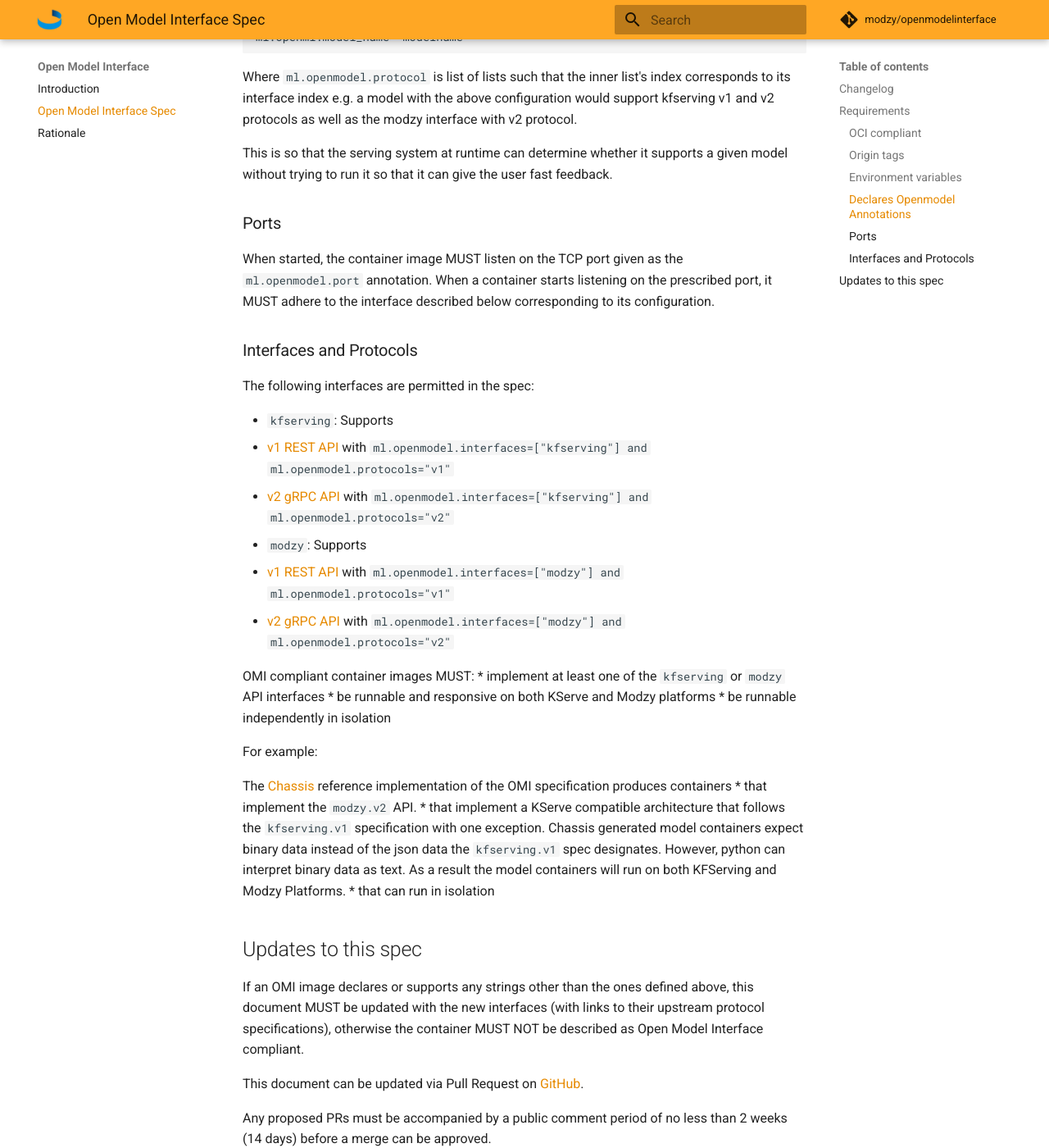
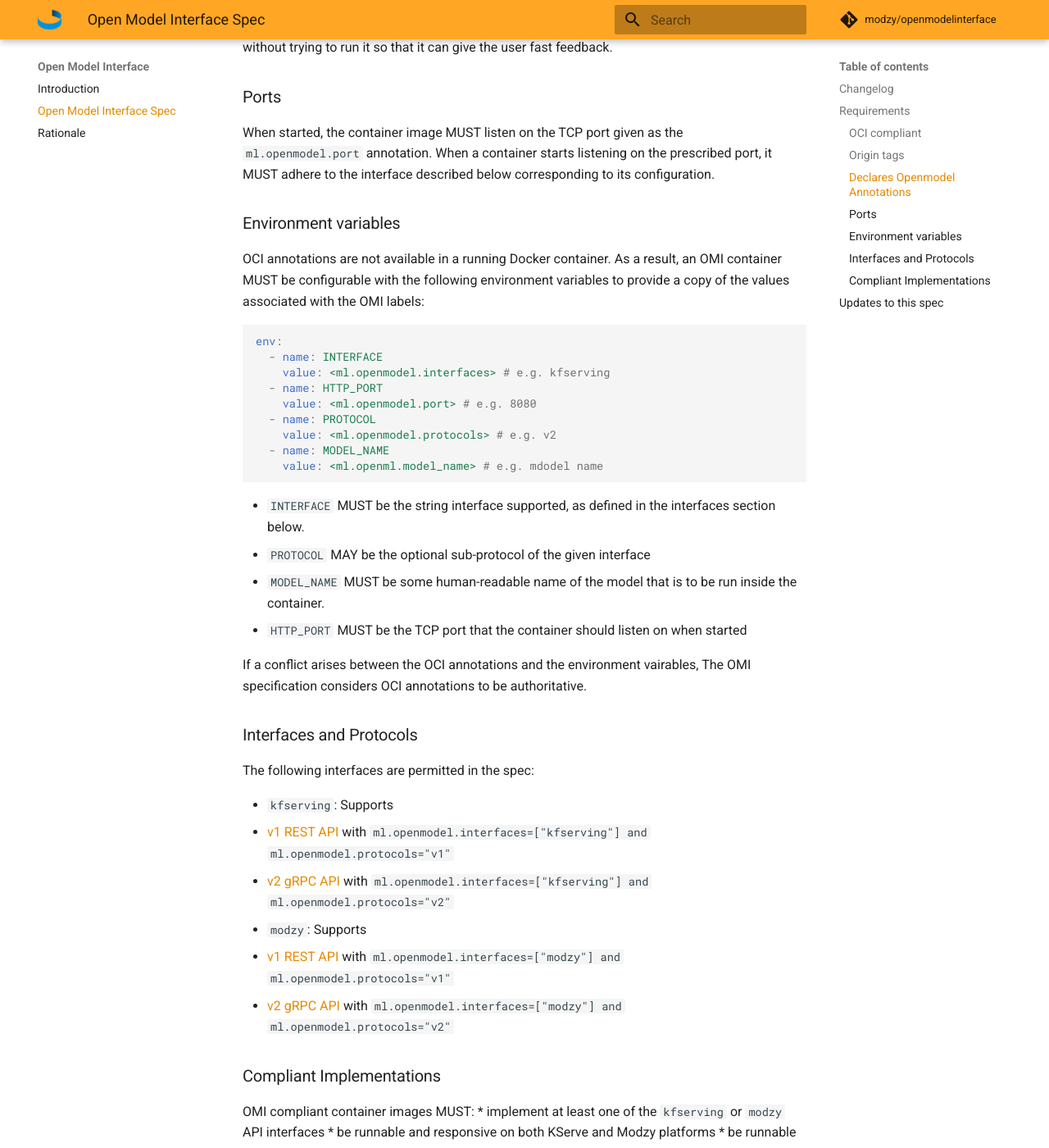
Before and after one commit to chassisml/openmodelinterface, an MkDocs documentation site: the page built from docs/spec.md, in a window 1280 px wide and 1400 px high, scrolled down 1351 px. Shown: the whole window at 82% size. Built offline with MkDocs 1.6.1 and Material for MkDocs 9.7.7, drawn with Linux system fonts in a browser that asks for light colours; comment, search, counter and statistics services are not loaded; some of the changed text lies outside the part shown.

Commit message:
Updated container spec with environment varibale inserts

````diff
--- a/docs/spec.md
+++ b/docs/spec.md
@@ -11,7 +11,7 @@
 
 ## Requirements
 
-To qualify as an Open Model Interface (OMI) compliant container, a container must pass the following tests.
+To qualify as an Open Model Interface (OMI) compliant container, a container MUST pass the following tests.
 
 ### OCI compliant
 
@@ -49,6 +45,26 @@ This is so that the serving system at runtime can determine whether it supports
 When started, the container image MUST listen on the TCP port given as the `ml.openmodel.port` annotation.
 When a container starts listening on the prescribed port, it MUST adhere to the interface described below corresponding to its configuration.
 
+### Environment variables
+OCI annotations are not available in a running Docker container. As a result, an OMI container MUST be configurable with the following environment variables to provide a copy of the values associated with the OMI labels:
+```yaml
+env:
+  - name: INTERFACE
+    value: <ml.openmodel.interfaces> # e.g. kfserving
+  - name: HTTP_PORT
+    value: <ml.openmodel.port> # e.g. 8080
+  - name: PROTOCOL
+    value: <ml.openmodel.protocols> # e.g. v2
+  - name: MODEL_NAME
+    value: <ml.openml.model_name> # e.g. mdodel name
+```
+
+* `INTERFACE` MUST be the string interface supported, as defined in the interfaces section below.
+* `PROTOCOL` MAY be the optional sub-protocol of the given interface
+* `MODEL_NAME` MUST be some human-readable name of the model that is to be run inside the container.
+* `HTTP_PORT` MUST be the TCP port that the container should listen on when started
+
+If a conflict arises between the OCI annotations and the environment vairables, The OMI specification considers OCI annotations to be authoritative.
 ### Interfaces and Protocols
 
 The following interfaces are permitted in the spec:
@@ -60,6 +76,7 @@ The following interfaces are permitted in the spec:
   * [v1 REST API](https://docs.modzy.com/docs/container-specifications-rest) with `ml.openmodel.interfaces=["modzy"] and ml.openmodel.protocols="v1" `
   * [v2 gRPC API](https://docs.modzy.com/docs/container-specifications-grpc) with `ml.openmodel.interfaces=["modzy"] and ml.openmodel.protocols="v2" `
 
+### Compliant Implementations
 
 OMI compliant container images MUST:
   * implement at least one of the `kfserving` or `modzy` API interfaces
````
Also changed, not shown: other parts of docs/spec.md (+1 -5 lines).
